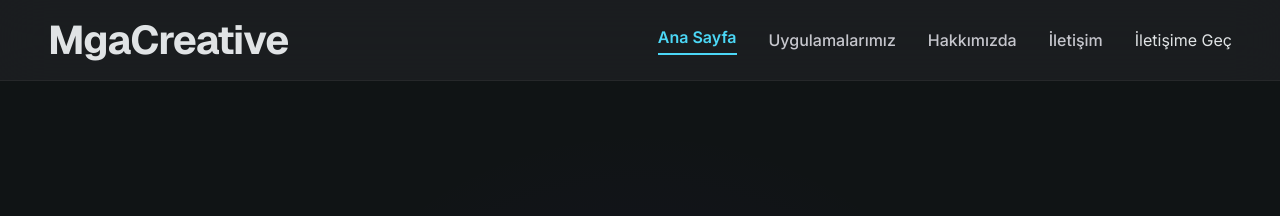
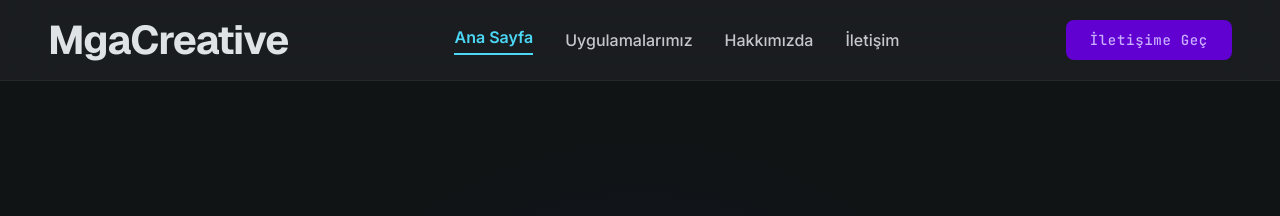
Before and after one commit to gokhanazat/MgaCreative, a plain HTML site: page index.html in a window 1280 px wide. Shown: the top 216 px of the page. Drawn offline with nearby package versions, Linux system fonts and the light colour scheme.

Commit message:
fix: resolve nested div and stray tags in index.html to restore 3-column grid alignment

```diff
--- a/index.html
+++ b/index.html
@@ -129,7 +129,8 @@
 <a class="text-on-surface-variant dark:text-on-surface-variant font-medium hover:text-primary dark:hover:text-tertiary transition-all duration-300 font-body-md text-body-md" href="portfolio.html">Uygulamalarımız</a>
 <a class="text-on-surface-variant dark:text-on-surface-variant font-medium hover:text-primary dark:hover:text-tertiary transition-all duration-300 font-body-md text-body-md" href="about.html">Hakkımızda</a>
 <a class="text-on-surface-variant dark:text-on-surface-variant font-medium hover:text-primary dark:hover:text-tertiary transition-all duration-300 font-body-md text-body-md" href="contact.html">İletişim</a>
-</<button onclick="window.location.href='contact.html'" class="bg-secondary-container text-on-secondary-container px-6 py-2.5 rounded-lg font-label-md text-label-md hover:backdrop-brightness-110 active:scale-95 transition-all duration-300 hover:drop-shadow-[0_0_12px_rgba(76,215,246,0.3)]">
+</div>
+<button onclick="window.location.href='contact.html'" class="bg-secondary-container text-on-secondary-container px-6 py-2.5 rounded-lg font-label-md text-label-md hover:backdrop-brightness-110 active:scale-95 transition-all duration-300 hover:drop-shadow-[0_0_12px_rgba(76,215,246,0.3)]">
                 İletişime Geç
             </button>
 </nav>
@@ -219,7 +220,6 @@
 </div>
 </div>
 </div>
-</div>
 </section>
 <!-- Technical Credibility Bar -->
 <section class="bg-surface-container-low py-12 border-y border-outline-variant/10">
```
